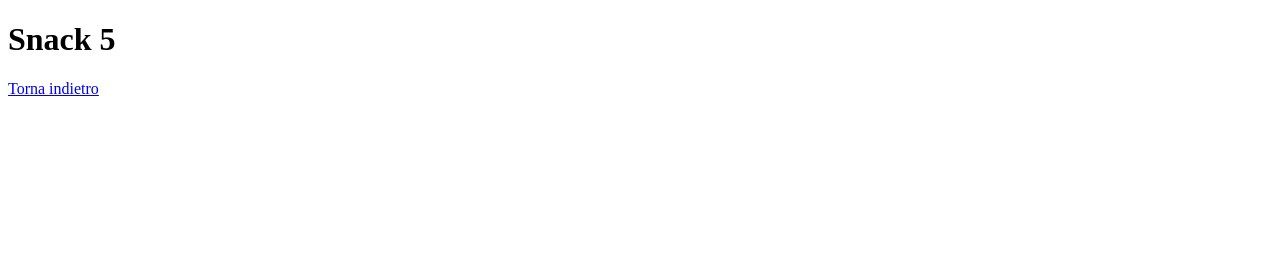
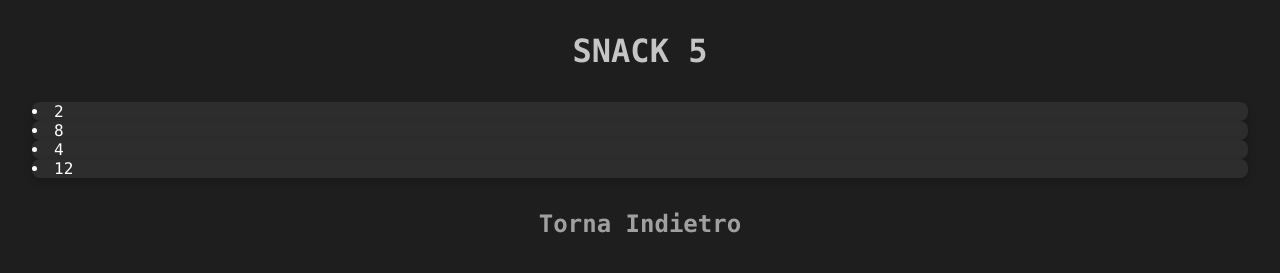
Before and after one commit to greencode-dev/js-jsnacks-blocco-5, a plain HTML site: page snack-5/index.html in a window 1280 px wide. Drawn offline with Linux system fonts and the light colour scheme.

Commit message:
snack5 completed

```diff
--- a/snack-5/index.html
+++ b/snack-5/index.html
@@ -1,18 +1,19 @@
 <!DOCTYPE html>
 <html lang="en">
-
   <head>
-  <meta charset="UTF-8">
-  <meta name="viewport" content="width=device-width, initial-scale=1.0">
+    <meta charset="UTF-8" />
+    <meta name="viewport" content="width=device-width, initial-scale=1.0" />
     <title>Snack 5</title>
+    <link rel="stylesheet" href="../style.css" />
   </head>
 
   <body>
     <h1>Snack 5</h1>
 
+    <div id="output"></div>
+
     <a href="../index.html">Torna indietro</a>
 
     <script src="script.js"></script>
   </body>
-
 </html>
--- a/snack-5/script.js
+++ b/snack-5/script.js
@@ -2,3 +2,24 @@ const nums = [2, 8, 4, 7, 12, 87];
 
 // Crea un array a partire dall'array nums, che abbia solo i numeri pari
 // Risultato: [2, 8, 4, 12]
+
+const evenNums = [];
+
+for (let i = 0; i < nums.length; i++) {
+  if (nums[i] % 2 === 0) {
+    evenNums.push(nums[i]);
+  }
+}
+
+console.log(evenNums);
+
+// Stampa in pagina tutti i numeri pari
+// Risultato: 2, 8, 4, 12
+
+const evenNumsList = document.getElementById('output');
+
+for (let i = 0; i < evenNums.length; i++) {
+  const listItem = document.createElement('li');
+  listItem.textContent = evenNums[i];
+  evenNumsList.appendChild(listItem);
+}
```
Lines whose indentation alone changed are shown as unchanged.
